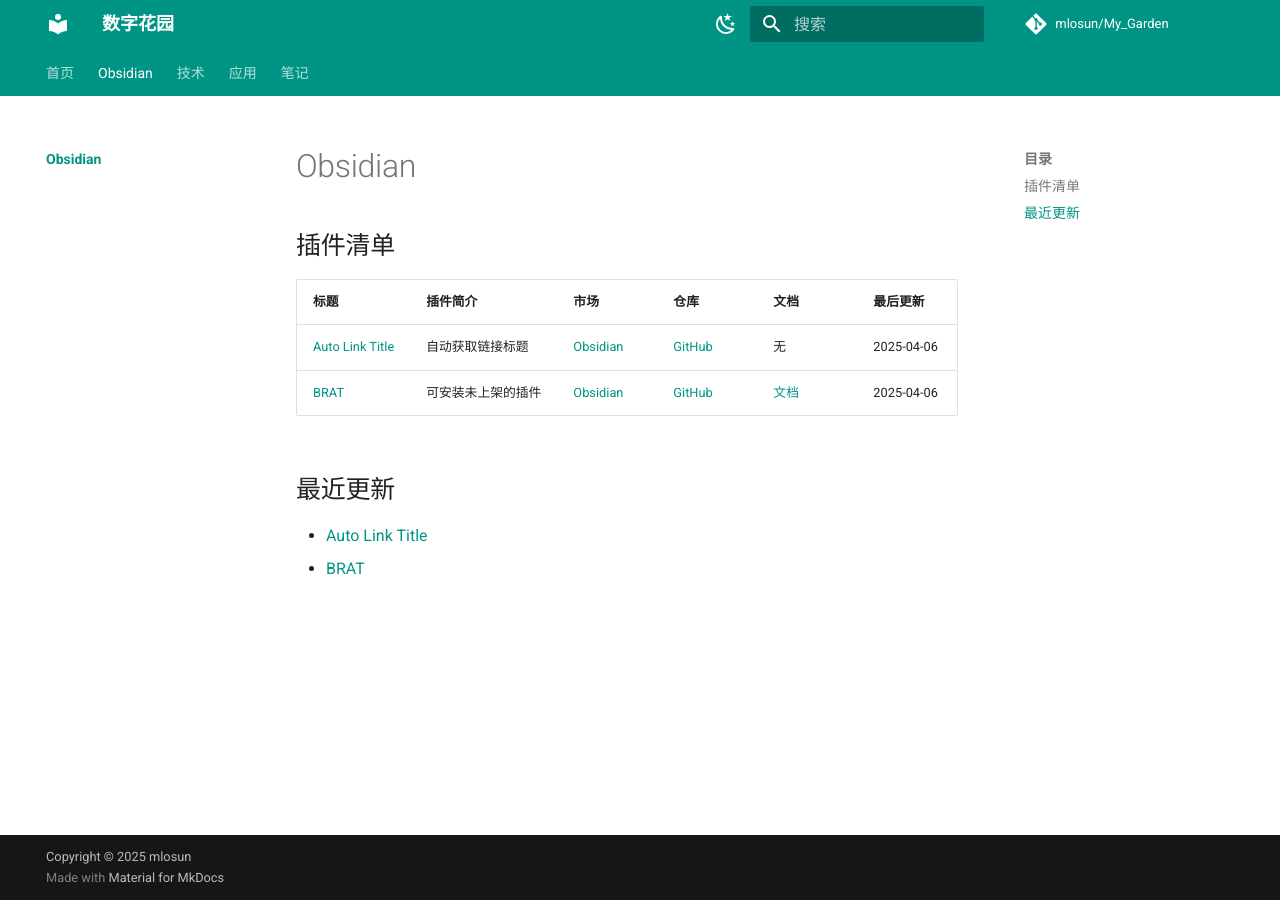
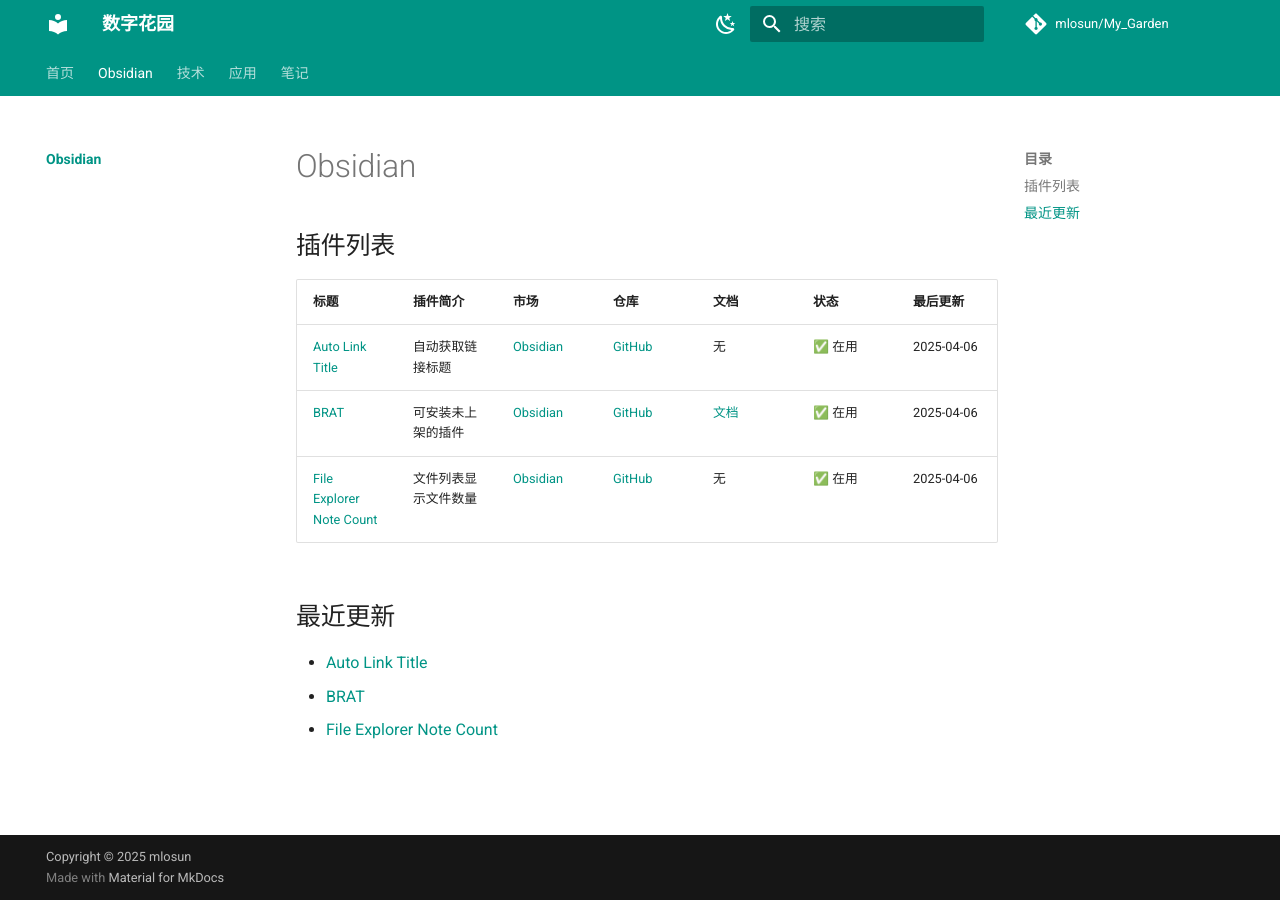
Before and after one commit to mlosun/My_Garden, an MkDocs documentation site: the page built from docs/obsidian/index.md, in a window 1280 px wide. Built offline with MkDocs 1.6.1 and Material for MkDocs 9.7.7, drawn with Linux system fonts in a browser that asks for light colours; comment, search, counter and statistics services are not loaded.

Commit message:
PUSH NOTE : index.md

```diff
--- a/docs/obsidian/index.md
+++ b/docs/obsidian/index.md
@@ -5,15 +5,17 @@
 title: Obsidian
 ---
 
-## 插件清单
+## 插件列表
 
-| 标题                                                             | 插件简介      | 市场                                                                      | 仓库                                                            | 文档                               | 最后更新       |
-| -------------------------------------------------------------- | --------- | ----------------------------------------------------------------------- | ------------------------------------------------------------- | -------------------------------- | ---------- |
-| [Auto Link Title](./plugins/Auto%20Link%20Title.md) | 自动获取链接标题  | [Obsidian](https://obsidian.md/plugins?search=obsidian-auto-link-title) | [GitHub](https://github.com/zolrath/obsidian-auto-link-title) | 无                                | 2025-04-06 |
-| [BRAT](./plugins/BRAT.md)                       | 可安装未上架的插件 | [Obsidian](https://obsidian.md/plugins?id=obsidian42-brat)              | [GitHub](https://github.com/TfTHacker/obsidian42-brat)        | [文档](https://tfthacker.com/BRAT) | 2025-04-06 |
+| 标题                                                                               | 插件简介       | 市场                                                                      | 仓库                                                            | 文档                               | 状态   | 最后更新       |
+| -------------------------------------------------------------------------------- | ---------- | ----------------------------------------------------------------------- | ------------------------------------------------------------- | -------------------------------- | ---- | ---------- |
+| [Auto Link Title](./plugins/Auto%20Link%20Title.md)                   | 自动获取链接标题   | [Obsidian](https://obsidian.md/plugins?search=obsidian-auto-link-title) | [GitHub](https://github.com/zolrath/obsidian-auto-link-title) | 无                                | ✅ 在用 | 2025-04-06 |
+| [BRAT](./plugins/BRAT.md)                                         | 可安装未上架的插件  | [Obsidian](https://obsidian.md/plugins?id=obsidian42-brat)              | [GitHub](https://github.com/TfTHacker/obsidian42-brat)        | [文档](https://tfthacker.com/BRAT) | ✅ 在用 | 2025-04-06 |
+| [File Explorer Note Count](./plugins/File%20Explorer%20Note%20Count.md) | 文件列表显示文件数量 | [Obsidian](https://obsidian.md/plugins?id=file-explorer-note-count)     | [GitHub](https://github.com/ozntel/file-explorer-note-count)  | 无                                | ✅ 在用 | 2025-04-06 |
 
 
 ## 最近更新
 
 - [Auto Link Title](./plugins/Auto%20Link%20Title.md)
 - [BRAT](./plugins/BRAT.md)
+- [File Explorer Note Count](./plugins/File%20Explorer%20Note%20Count.md)
```
